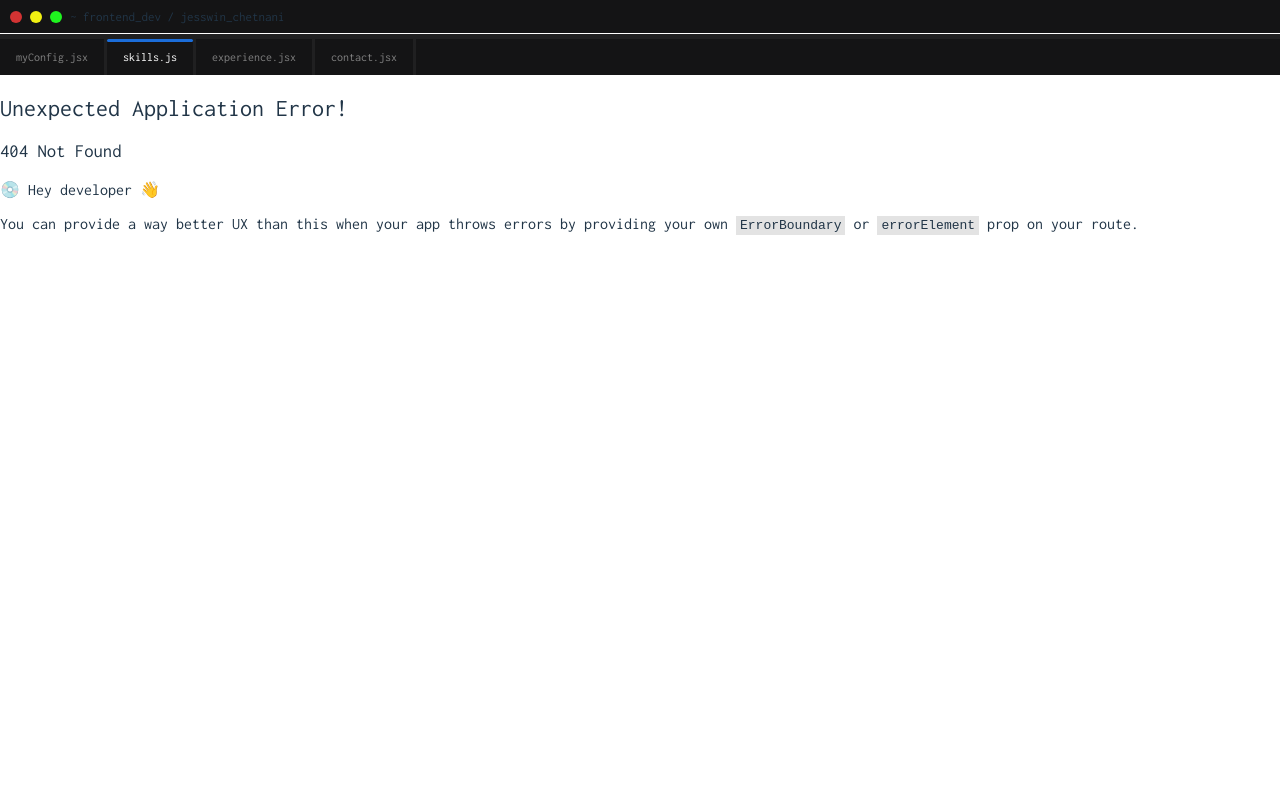
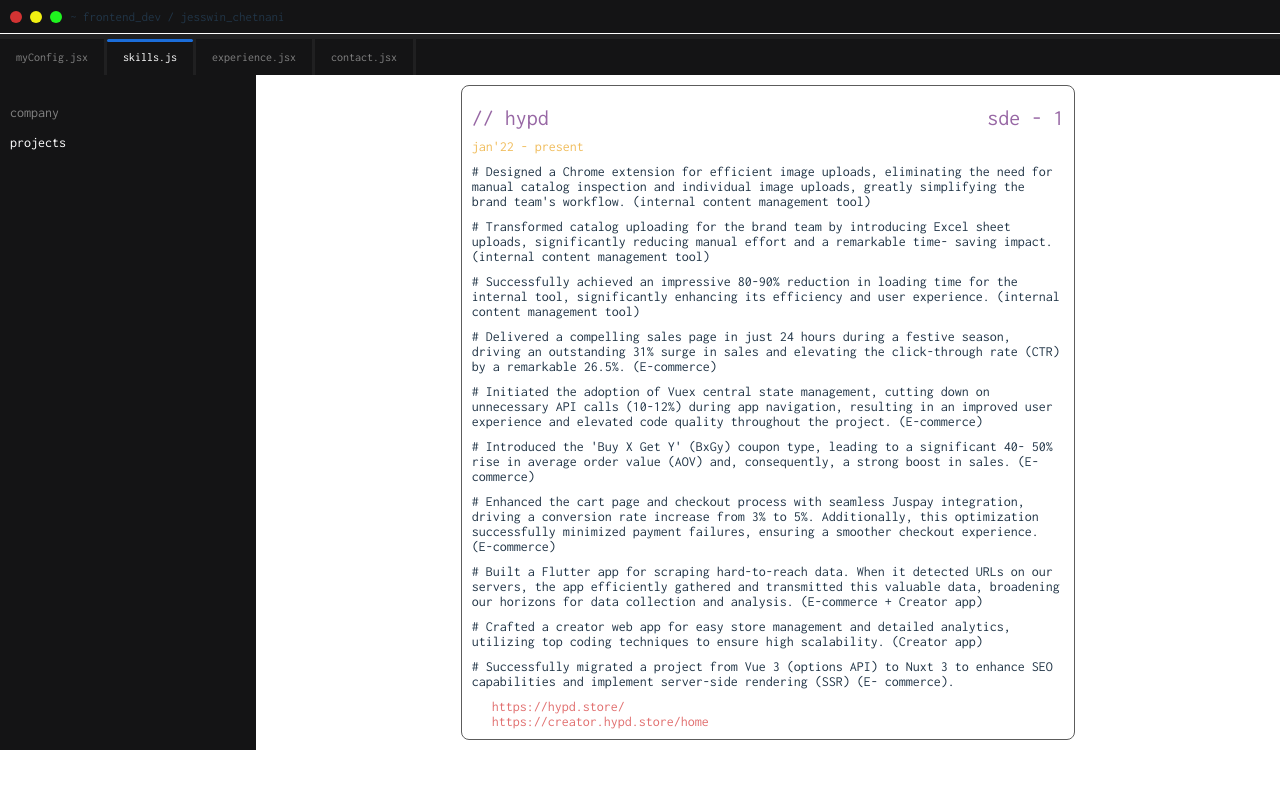
Before and after one commit to jesswin/portfolio, a React (Vite) app: page /experience/company in a window 1280 px wide. Before the commit this address had no page. Shown: the top 788 px of the page. Built offline with nearby package versions, Linux system fonts and the light colour scheme.

Commit message:
Update: added company

```diff
--- a/src/App.jsx
+++ b/src/App.jsx
@@ -1,3 +1,4 @@
+import Comapany from "./components/Company";
 import Header from "./components/Header";
 import Projects from "./components/Projects";
 
@@ -28,6 +29,10 @@
         path: "projects",
         element: <Projects />,
       },
+      {
+        path: "company",
+        element: <Comapany />,
+      },
     ],
   },
 ]);
--- /dev/null
+++ b/src/components/Company.jsx
@@ -0,0 +1,58 @@
+import classes from "./Company.module.css";
+import link from "../assets/link.png";
+
+const tasks = [
+  `Designed a Chrome extension for efficient image uploads, eliminating
+    the need for manual catalog inspection and individual image uploads,
+    greatly simplifying the brand team's workflow. (internal content
+    management tool)`,
+  "Transformed catalog uploading for the brand team by introducing Excel sheet uploads, significantly reducing manual effort and a remarkable time- saving impact. (internal content management tool)",
+  `Successfully achieved an impressive 80-90% reduction in loading time for the internal tool, significantly enhancing its efficiency and user experience. (internal content management tool)`,
+  `Delivered a compelling sales page in just 24 hours during a festive season, driving an outstanding 31% surge in sales and elevating the click-through rate (CTR) by a remarkable 26.5%. (E-commerce)`,
+  `Initiated the adoption of Vuex central state management, cutting down on unnecessary API calls (10-12%) during app navigation, resulting in an improved user experience and elevated code quality throughout the project. (E-commerce)`,
+  `Introduced the 'Buy X Get Y' (BxGy) coupon type, leading to a significant 40- 50% rise in average order value (AOV) and, consequently, a strong boost in sales. (E-commerce)`,
+  `Enhanced the cart page and checkout process with seamless Juspay integration, driving a conversion rate increase from 3% to 5%. Additionally, this optimization successfully minimized payment failures, ensuring a smoother checkout experience. (E-commerce)`,
+  `Built a Flutter app for scraping hard-to-reach data. When it detected URLs on our servers, the app efficiently gathered and transmitted this valuable data, broadening our horizons for data collection and analysis. (E-commerce + Creator app)`,
+  `Crafted a creator web app for easy store management and detailed analytics, utilizing top coding techniques to ensure high scalability. (Creator app)`,
+  `Successfully migrated a project from Vue 3 (options API) to Nuxt 3 to enhance SEO capabilities and implement server-side rendering (SSR) (E- commerce).`,
+];
+
+function gotoLink(link) {
+  window.open(link, "_blank");
+}
+
+export default function Comapany() {
+  return (
+    <div className={classes.company}>
+      <div className={classes.details}>
+        <div className={classes["hypd-position"]}>
+          <div className={classes.hypd}>// hypd</div>
+          <div className={classes.position}>sde - 1</div>
+        </div>
+        <div className={classes.time}>jan'22 - present</div>
+      </div>
+      <div className={classes.tasks}>
+        {tasks.map((task) => {
+          return <div key={task}># {task}</div>;
+        })}
+      </div>
+
+      <div className={classes.links}>
+        <div
+          className={classes.store}
+          onClick={() => gotoLink("https://hypd.store/")}
+        >
+          <img src={link} alt="" />
+          <span> https://hypd.store/ </span>
+        </div>
+        <div
+          className={classes.dashboard}
+          onClick={() => gotoLink("https://creator.hypd.store/home")}
+        >
+          <img src={link} alt="" />
+          <span> https://creator.hypd.store/home</span>
+        </div>
+      </div>
+    </div>
+  );
+}
--- /dev/null
+++ b/src/components/Company.module.css
@@ -0,0 +1,50 @@
+.company {
+  width: 60%;
+  margin: 10px auto;
+  border: 1px solid rgb(92, 92, 92);
+  border-radius: 8px;
+  padding: 10px;
+}
+
+.hypd-position {
+  display: flex;
+  align-items: center;
+  justify-content: space-between;
+  font-size: 22px;
+  margin: 10px 0;
+
+  color: #9767a4;
+}
+
+.time {
+  color: rgb(240, 189, 93);
+}
+
+.links img {
+  height: 15px;
+  width: 15px;
+}
+
+.store,
+.dashboard {
+  display: flex;
+  gap: 5px;
+  align-items: center;
+  cursor: pointer;
+  color: rgb(225, 111, 111);
+}
+
+.tasks {
+  margin: 10px 0;
+  display: flex;
+  flex-direction: column;
+  gap: 10px;
+}
+
+@media screen and (max-width: 600px) {
+  .company {
+    width: calc(100% - 20px);
+    margin: 10px;
+    box-sizing: border-box;
+  }
+}
```
